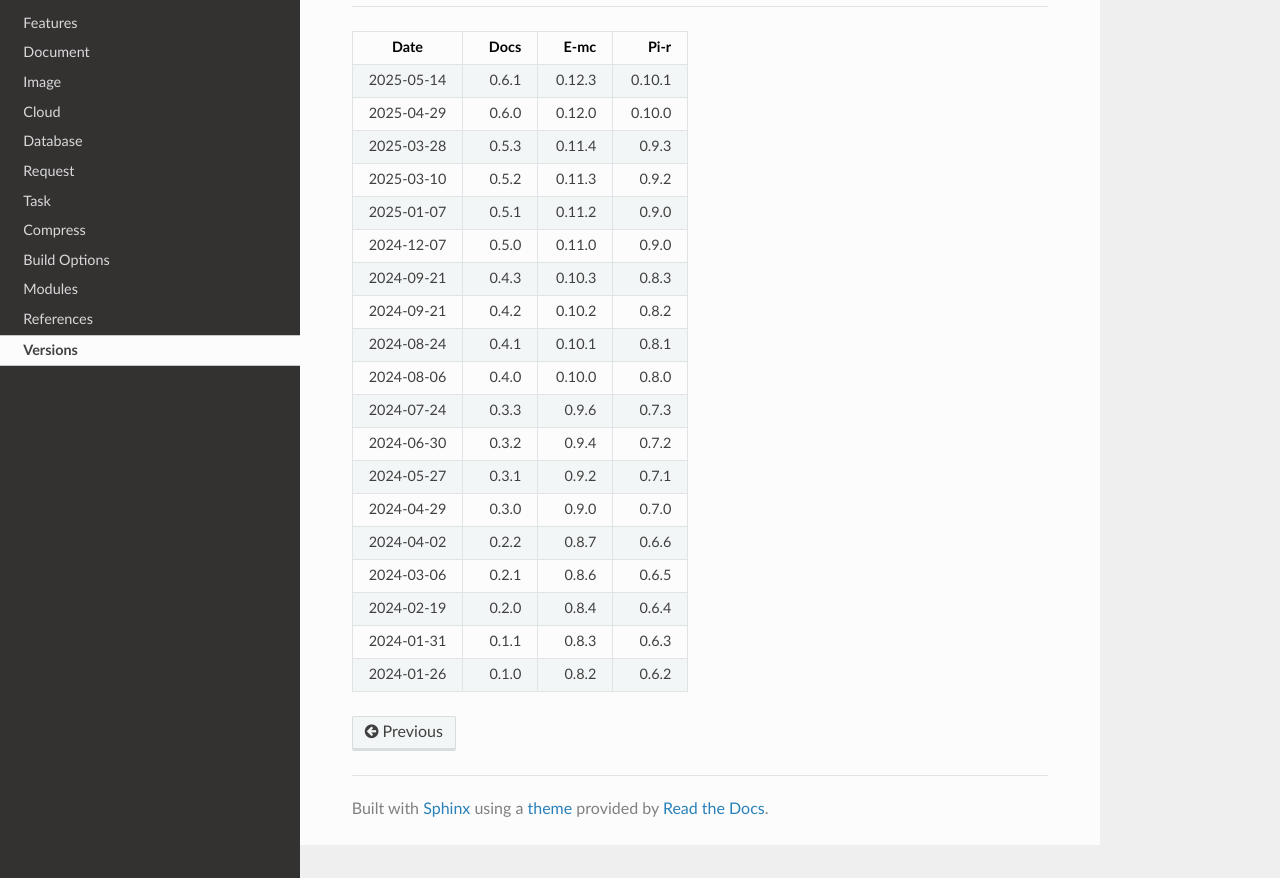
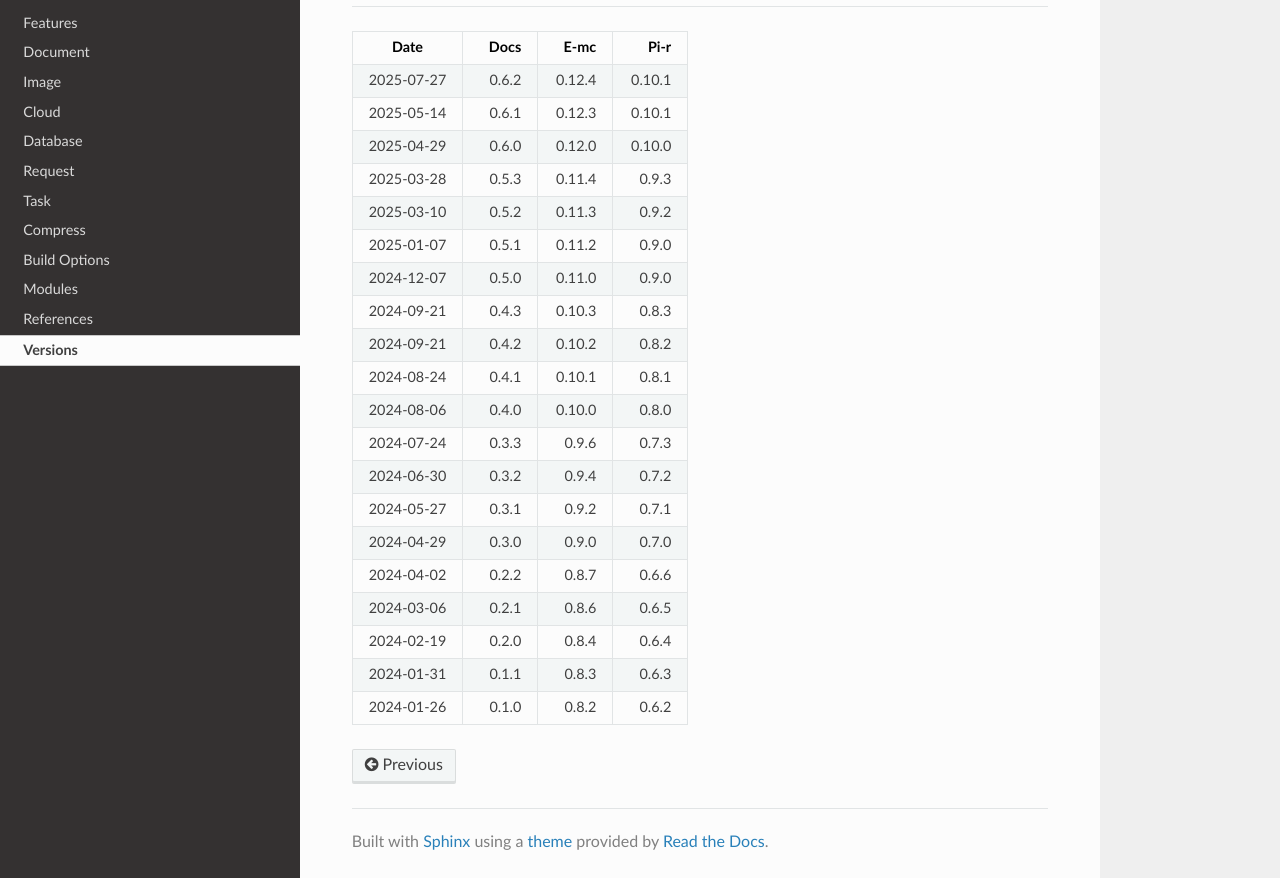
Before and after one commit to anpham6/chrome-docs, a Sphinx documentation site: the page built from source/versions.rst, in a window 1280 px wide and 1012 px high, cut to the strip 134-1012 px from the top of the window. Built offline with Sphinx 7.4.7 and the Read the Docs theme 3.1.0, drawn with Linux system fonts in a browser that asks for light colours.

Commit message:
Publish: chrome-docs @ 0.6.2 (e-mc 0.12.4)

```diff
--- a/source/conf.py
+++ b/source/conf.py
@@ -9,7 +9,7 @@
 project = 'E-mc'
 copyright = 'squared 2025'
 author = 'An Pham'
-release = '0.12.3'
+release = '0.12.4'
 
 # -- General configuration ---------------------------------------------------
 # https://www.sphinx-doc.org/en/master/usage/configuration.html#general-configuration
--- a/source/index.rst
+++ b/source/index.rst
@@ -25,7 +25,7 @@ Examples use **squared** :alt:`5` and **chrome** as the reference framework. The
 NodeJS 18
 =========
 
-- `0.12.3 <https://github.com/anpham6/e-mc/releases/tag/v0.12.3>`_
+- `0.12.4 <https://github.com/anpham6/e-mc/releases/tag/v0.12.4>`_
 
 NodeJS 16 LTS
 =============
--- a/source/versions.rst
+++ b/source/versions.rst
@@ -7,6 +7,7 @@ Versions
 ========== ======== ======== ========
    Date      Docs      E-mc     Pi-r
 ========== ======== ======== ========
+2025-07-27    0.6.2   0.12.4   0.10.1
 2025-05-14    0.6.1   0.12.3   0.10.1
 2025-04-29    0.6.0   0.12.0   0.10.0
 2025-03-28    0.5.3   0.11.4    0.9.3
```
Also changed, not shown: README.md (+1 -0 lines).
